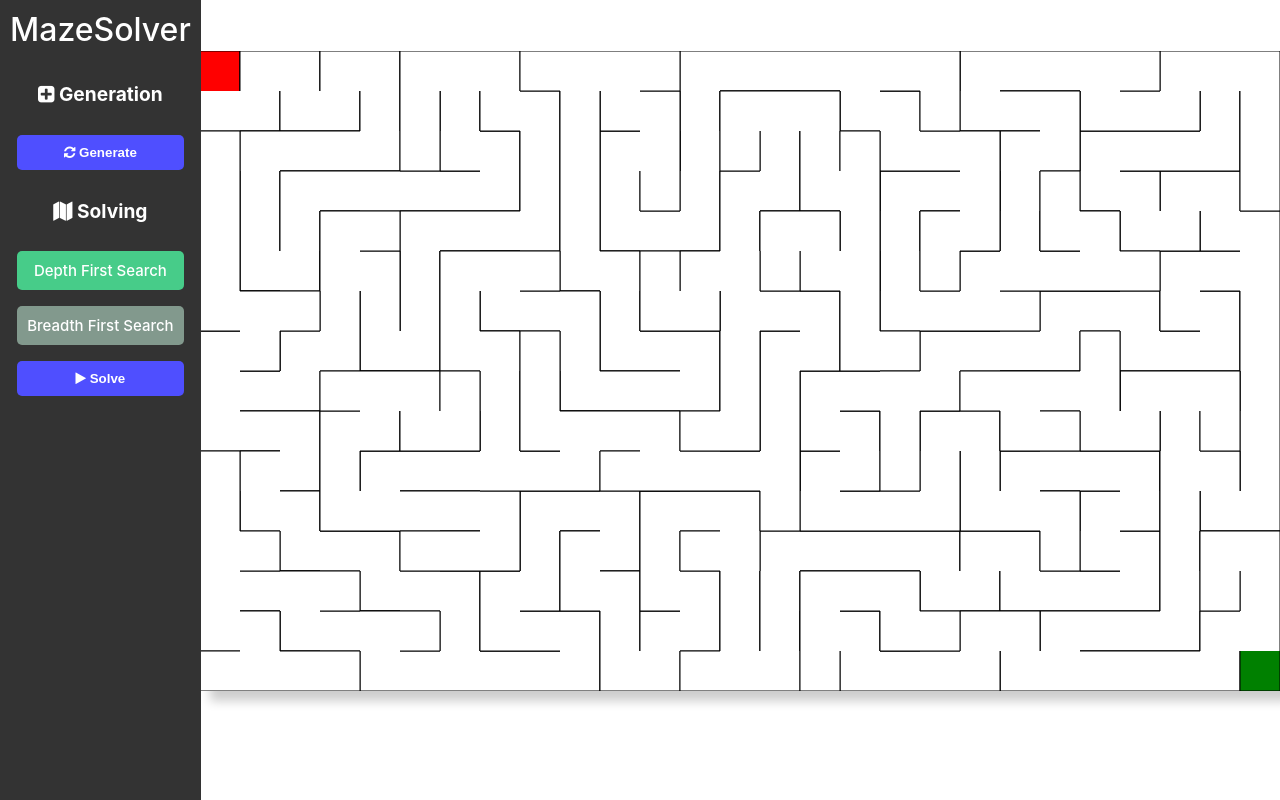
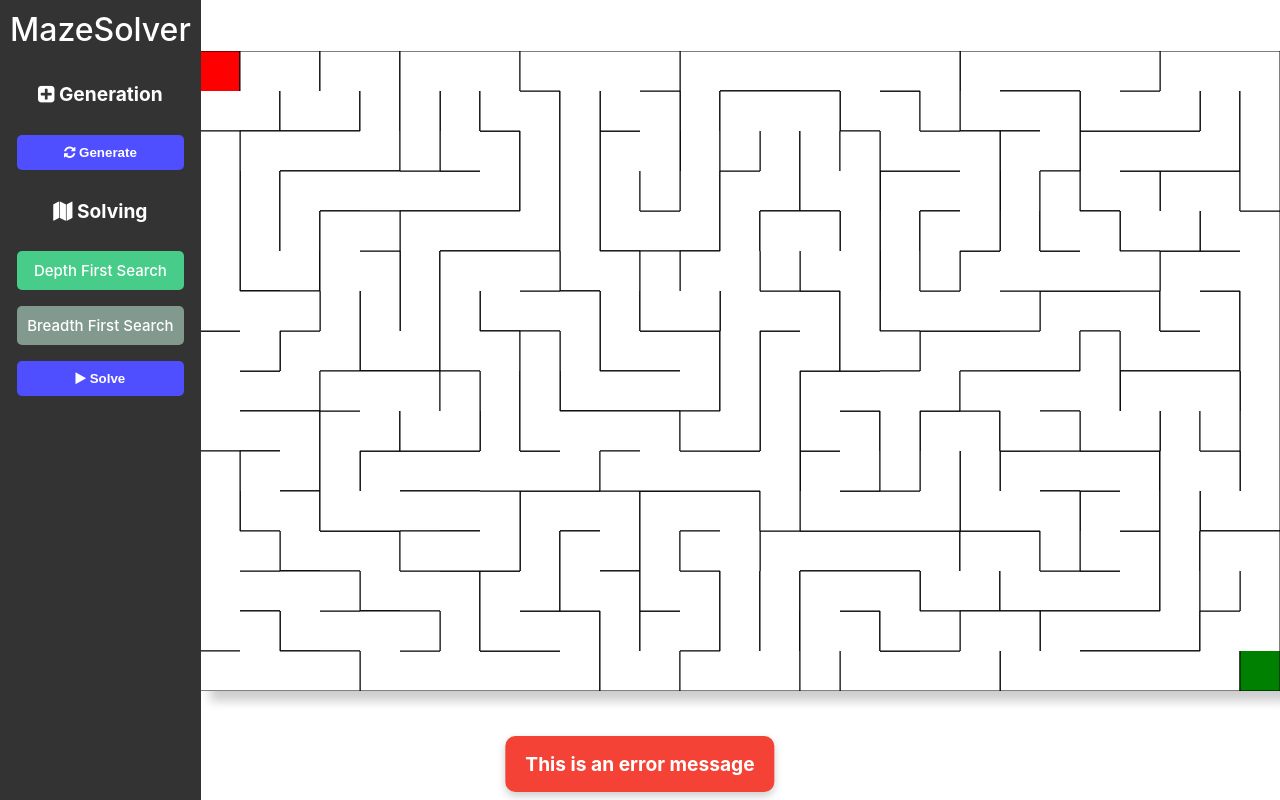
Before and after one commit to WukoSiric/vue-maze-visualizer, a Vue app: page / in a window 1280 px wide. Built offline with nearby package versions, Linux system fonts and the light colour scheme.

Commit message:
Added error message div

```diff
--- a/src/App.vue
+++ b/src/App.vue
@@ -2,6 +2,7 @@
 import NavBar from './components/NavBar.vue'
 import MazeGrid from './components/MazeGrid.vue';
 import FloatingButton from './components/FloatingButton.vue';
+import ErrorPrompt from './components/ErrorPrompt.vue';
 
 export default {
   data() {
@@ -34,7 +35,8 @@ export default {
     NavBar,
     MazeGrid,
     FloatingButton,
-  },
+    ErrorPrompt
+},
 };
 </script>
 
@@ -50,6 +52,7 @@ export default {
         <FloatingButton faClass="fa fa-play" :buttonFunction="solveMaze"></FloatingButton>
       </div>
     </div>
+    <ErrorPrompt message="This is an error message"></ErrorPrompt>
   </main>
 </template>
 
@@ -68,7 +71,6 @@ export default {
   padding: 10px;
   box-shadow: 0 0 10px 0 rgba(0, 0, 0, 0.2);
 }
-
 .buttonsContainer {
   display: flex;
   flex-direction: column;
--- /dev/null
+++ b/src/components/ErrorPrompt.vue
@@ -0,0 +1,41 @@
+<script>
+export default {
+	props: {
+		message: {
+			type: String,
+			required: true
+		}
+	},
+	data() {
+	},
+	mounted() {
+	},
+	methods: {
+	}
+}
+</script>
+
+<template>
+	<div class="prompt"> {{ message }}</div>
+</template>
+
+<style>
+.prompt {
+	background-color: #f44336;
+	color: white;
+	text-align: center;
+	padding: 16px 20px;
+	font-size: 1.2rem;
+	font-weight: bold;
+	border: none;
+	cursor: pointer;
+	border-radius: 10px;
+	box-shadow: 0 4px 8px 0 rgba(0, 0, 0, 0.2);
+
+	/* Appear bottom centre */
+	position: fixed;
+	bottom: 1%;
+	left: 50%;
+	transform: translate(-50%, 0);
+}
+</style>
```
